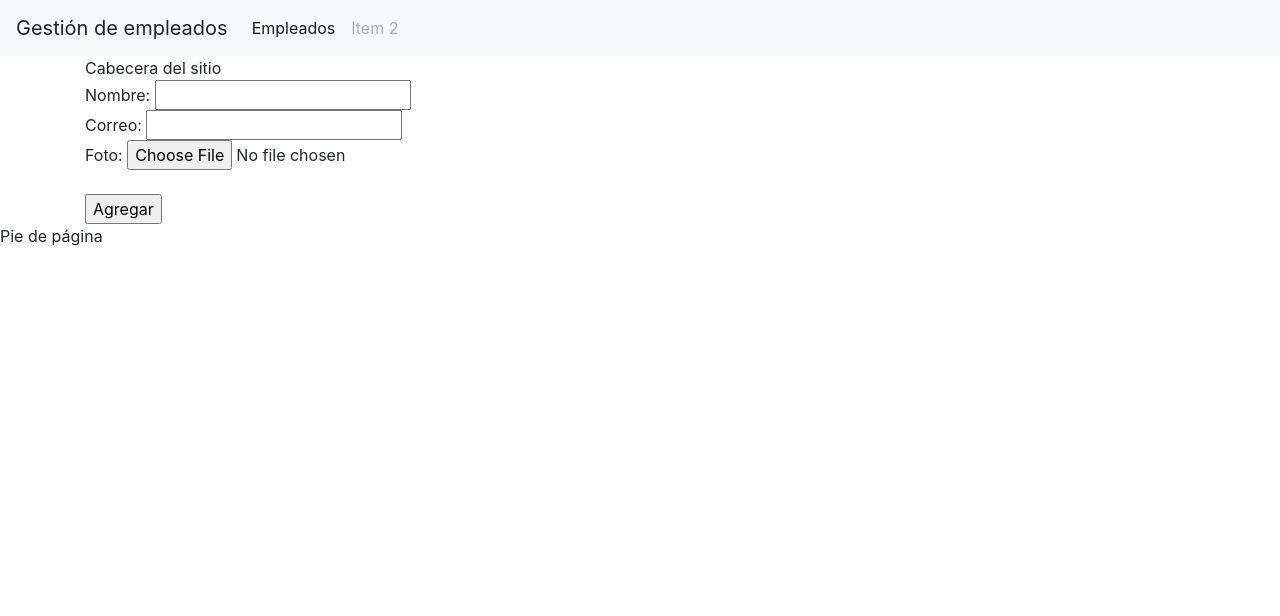
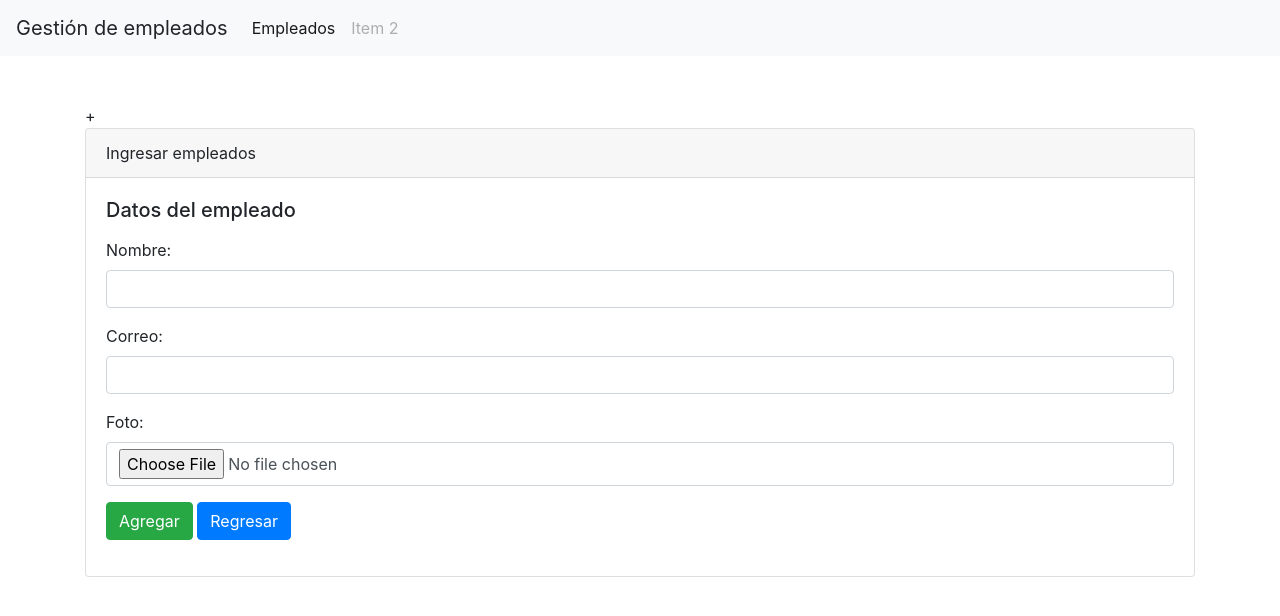
Before and after one commit to DataEngel/Employee-management---CRUD-with-Flask-MySQL, a Flask app: page /create in a window 1280 px wide. Shown: the top 616 px of the page. Run offline with Flask 2, Linux system fonts and the light colour scheme; some libraries are stand-ins or nearby versions.

Commit message:
applying styles and adjust form

```diff
--- a/templates/empleados/create.html
+++ b/templates/empleados/create.html
@@ -1,21 +1,43 @@
 
 {% include 'header.html' %}
 
-<form method="post" action="/store" enctype="multipart/form-data">
+<br><br>
 
-    Nombre:
-    <input type="text" name="txtNombre" id="txtNombre">
-    <br>
+<form method="post" action="/store" enctype="multipart/form-data">+
 
-    Correo:
-    <input type="text" name="txtCorreo" id="txtCorreo">
-    <br>
+    <div class="card">
+        <div class="card-header">
+            Ingresar empleados
+        </div>
+        <div class="card-body">
+            <h5 class="card-title">Datos del empleado</h5>
+            <p class="card-text">
 
-    Foto:
-    <input type="file" name="txtFoto" id="txtFoto">
-    <br>
-    <br>
-    <input type="submit" value="Agregar">
+                <div class="form-group">
+                    <label for="txtNombre">Nombre: </label>
+                    <input id="txtNombre" class="form-control" type="text" name="txtNombre">
+                </div>
+
+                <div class="form-group">
+                    <label for="txtCorreo">Correo: </label>
+                    <input id="txtCorreo" class="form-control" type="text" name="txtCorreo">
+                </div>
+
+                <div class="form-group">
+                    <label for="txtFoto">Foto: </label>
+                    <input id="txtFoto" class="form-control" type="file" name="txtFoto">
+                </div>
+
+                <div class="form-group">
+                    <input type="submit" class="btn btn-success" value="Agregar">
+                    <a href="{{url_for("index")}}" class="btn btn-primary" >Regresar</a>
+                </div>
+
+            </p>
+        </div>
+    </div>
+
+
 
 </form>
 
--- a/templates/footer.html
+++ b/templates/footer.html
@@ -1,5 +1,5 @@
 
 </div>
-Pie de página
+
 </body>
 </html>
--- a/templates/header.html
+++ b/templates/header.html
@@ -26,4 +26,3 @@
     </nav>
 
     <div class="container">
-        Cabecera del sitio
```
Also changed, not shown: uploads/2021203603phil-homepage-sm.jpg (added).
